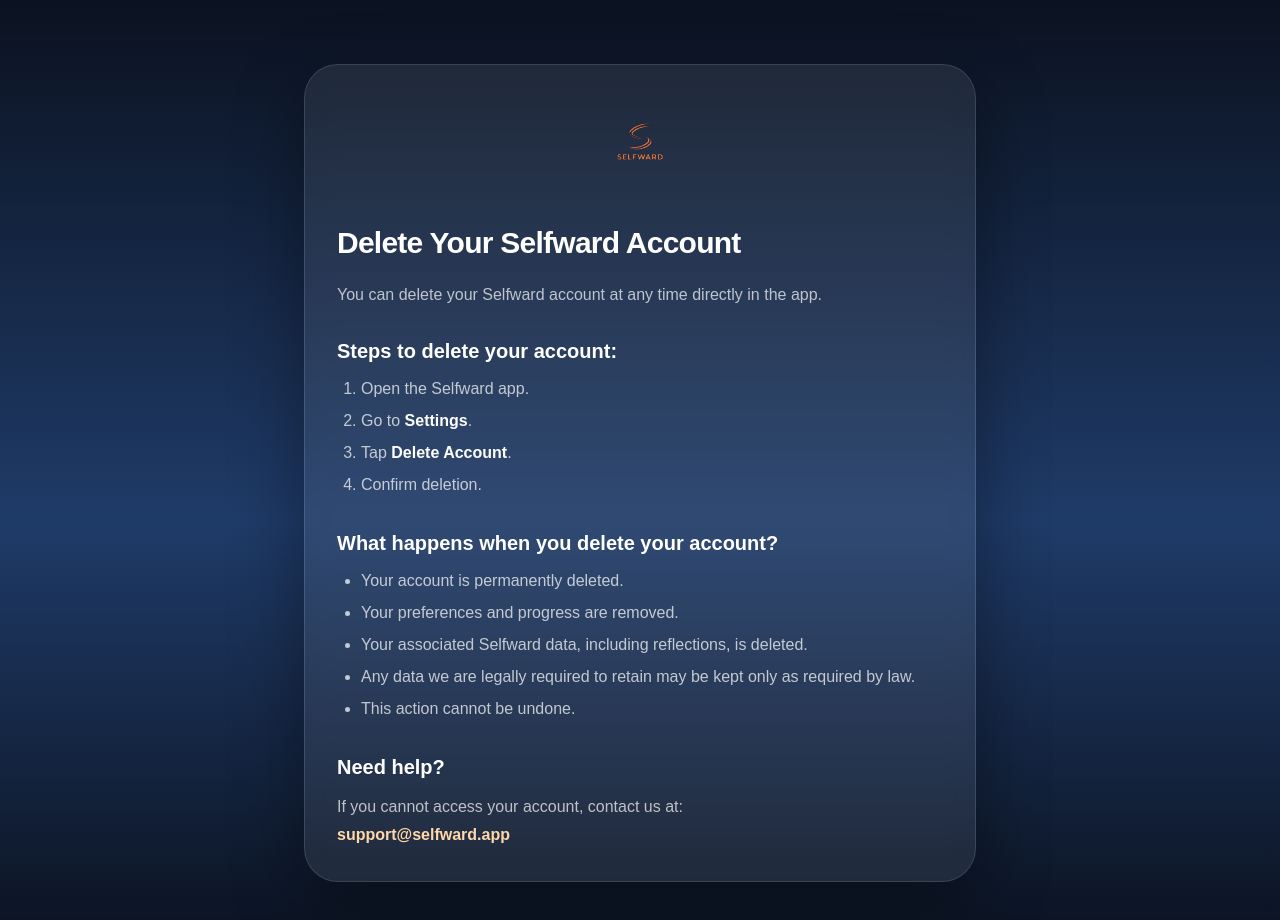
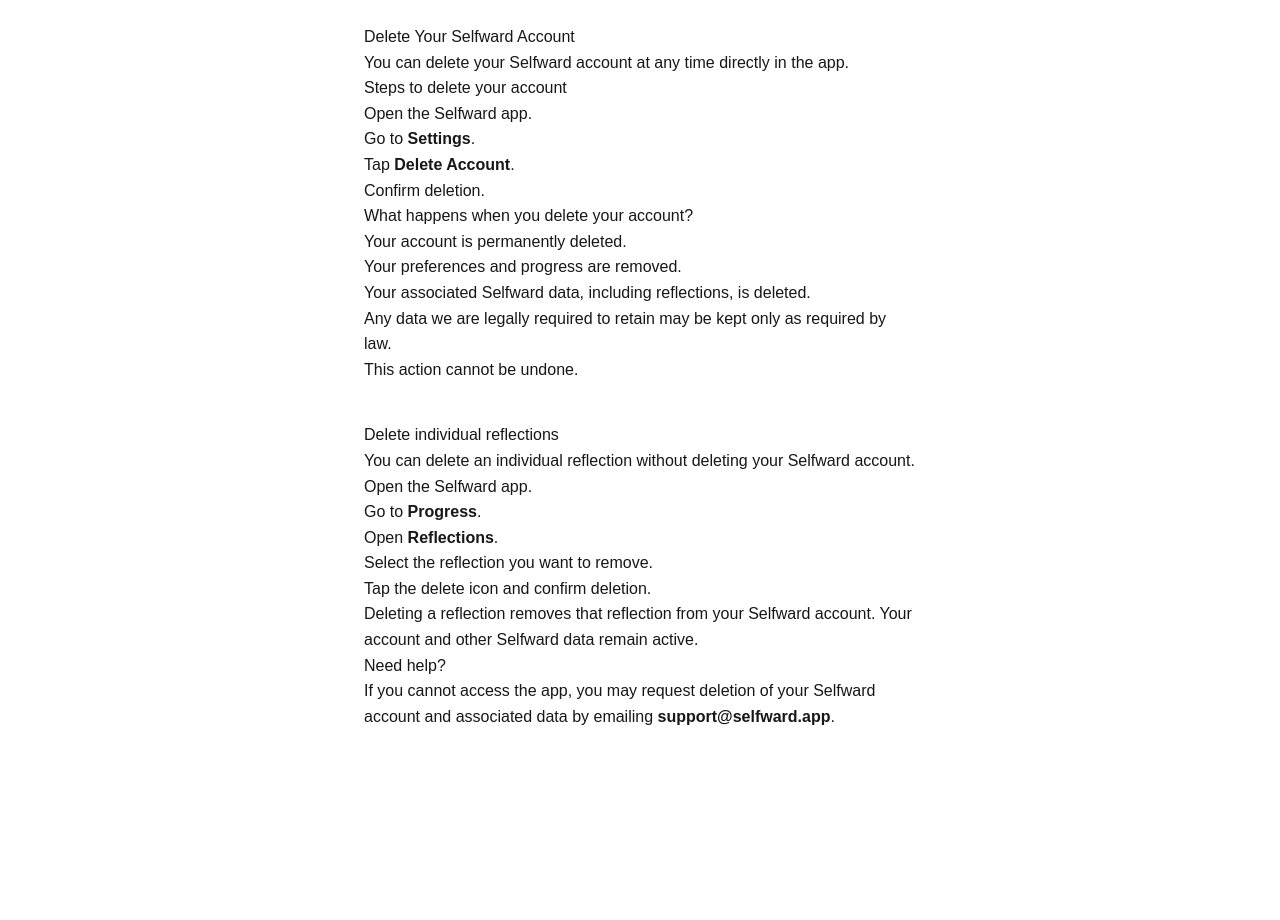
Before and after one commit to mcswainjr/selfward-web, a Next.js app: page /delete-account in a window 1280 px wide. Shown: the top 920 px of the page. After the commit the page ends 800 px from the top, so only its background shows below. Built offline with nearby package versions, Linux system fonts and the light colour scheme; no server answers.

Commit message:
Add reflection deletion instructions

```diff
--- a/app/delete-account/page.tsx
+++ b/app/delete-account/page.tsx
@@ -1,44 +1,38 @@
 export default function DeleteAccountPage() {
   return (
-    <main className="relative min-h-screen overflow-hidden bg-[#0B1220] px-6 py-16 text-white">
-      <div className="absolute inset-0 bg-[linear-gradient(180deg,#0B1220_0%,#1F3B68_55%,#0B1220_100%)]" />
+    <main
+      style={{
+        padding: 24,
+        maxWidth: 600,
+        margin: "0 auto",
+        lineHeight: 1.6,
+      }}
+    >
+      <h1>Delete Your Selfward Account</h1>
 
-      <section className="relative z-10 mx-auto max-w-2xl rounded-[34px] border border-white/12 bg-white/[0.08] p-8 shadow-[0_24px_70px_rgba(0,0,0,0.38)] backdrop-blur-md">
-        <img
-          src="/selfward-logo.svg"
-          alt="Selfward"
-          className="mx-auto mb-8 h-24 opacity-95"
-        />
-
-        <h1 className="mb-5 text-3xl font-black tracking-tight">
-          Delete Your Selfward Account
-        </h1>
-
-        <p className="mb-7 text-base leading-7 text-white/70">
+      <p>
         You can delete your Selfward account at any time directly in the app.
       </p>
 
-        <h2 className="mb-3 text-xl font-black">Steps to delete your account:</h2>
-
-        <ol className="mb-8 list-decimal space-y-2 pl-6 text-white/72">
+      <h2>Steps to delete your account</h2>
+      <ol>
         <li>Open the Selfward app.</li>
         <li>
-            Go to <strong className="text-white">Settings</strong>.
+          Go to <strong>Settings</strong>.
         </li>
         <li>
-            Tap <strong className="text-white">Delete Account</strong>.
+          Tap <strong>Delete Account</strong>.
         </li>
         <li>Confirm deletion.</li>
       </ol>
 
-        <h2 className="mb-3 text-xl font-black">
-          What happens when you delete your account?
-        </h2>
-
-        <ul className="mb-8 list-disc space-y-2 pl-6 text-white/72">
+      <h2>What happens when you delete your account?</h2>
+      <ul>
         <li>Your account is permanently deleted.</li>
         <li>Your preferences and progress are removed.</li>
-          <li>Your associated Selfward data, including reflections, is deleted.</li>
+        <li>
+          Your associated Selfward data, including reflections, is deleted.
+        </li>
         <li>
           Any data we are legally required to retain may be kept only as
           required by law.
@@ -46,14 +40,48 @@
         <li>This action cannot be undone.</li>
       </ul>
 
-        <h2 className="mb-3 text-xl font-black">Need help?</h2>
+      <section
+        id="delete-reflections"
+        style={{
+          scrollMarginTop: 24,
+          marginTop: 40,
+        }}
+      >
+        <h2>Delete individual reflections</h2>
 
-        <p className="text-base leading-7 text-white/70">
-          If you cannot access your account, contact us at:
-          <br />
-          <strong className="text-orange-200">support@selfward.app</strong>
+        <p>
+          You can delete an individual reflection without deleting your
+          Selfward account.
+        </p>
+
+        <ol>
+          <li>Open the Selfward app.</li>
+          <li>
+            Go to <strong>Progress</strong>.
+          </li>
+          <li>
+            Open <strong>Reflections</strong>.
+          </li>
+          <li>Select the reflection you want to remove.</li>
+          <li>Tap the delete icon and confirm deletion.</li>
+        </ol>
+
+        <p>
+          Deleting a reflection removes that reflection from your Selfward
+          account. Your account and other Selfward data remain active.
         </p>
       </section>
+
+      <h2>Need help?</h2>
+
+      <p>
+        If you cannot access the app, you may request deletion of your
+        Selfward account and associated data by emailing{" "}
+        <a href="mailto:support@selfward.app?subject=Selfward%20Account%20Deletion%20Request">
+          <strong>support@selfward.app</strong>
+        </a>
+        .
+      </p>
     </main>
   );
 }
```
Lines whose indentation alone changed are shown as unchanged.
